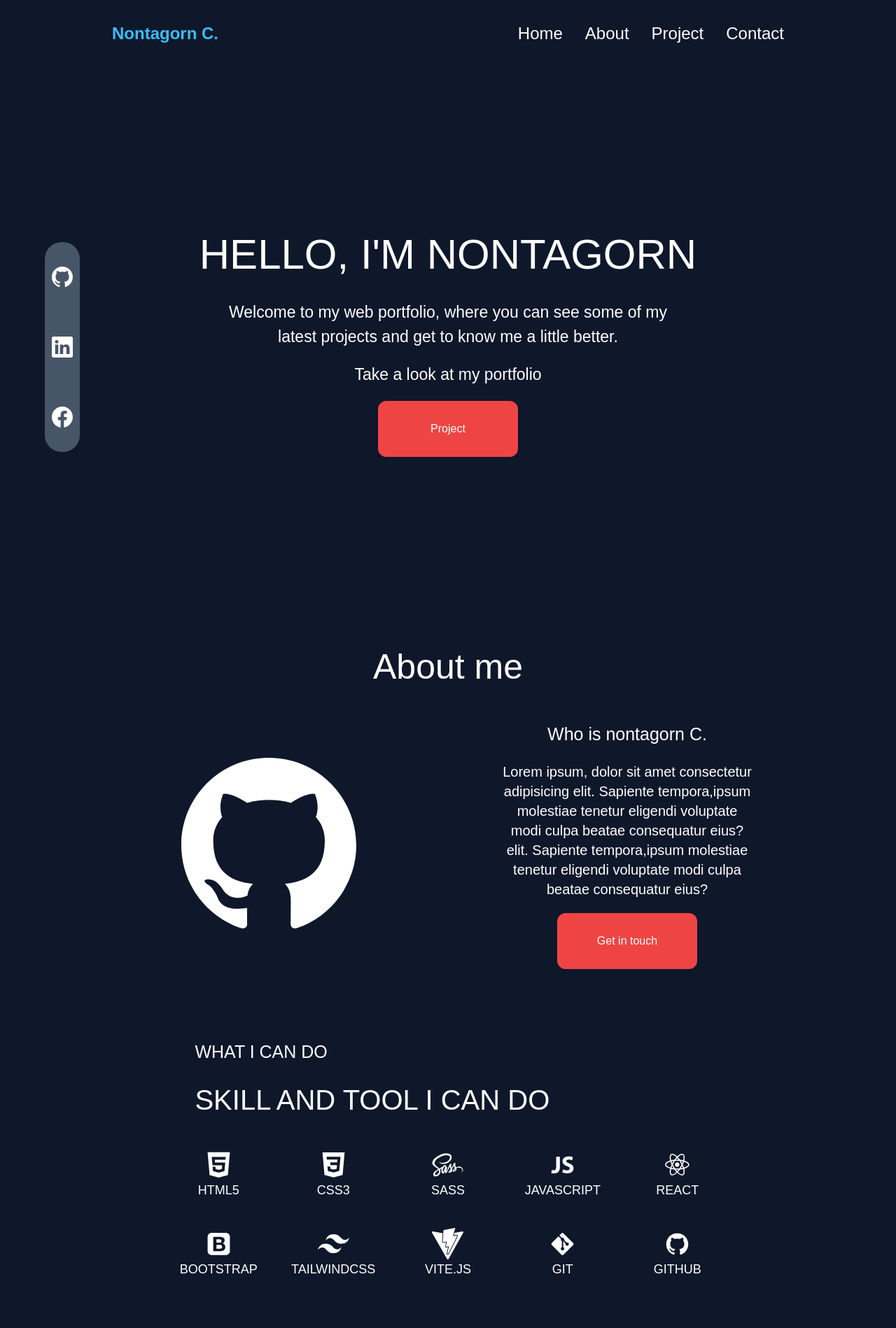
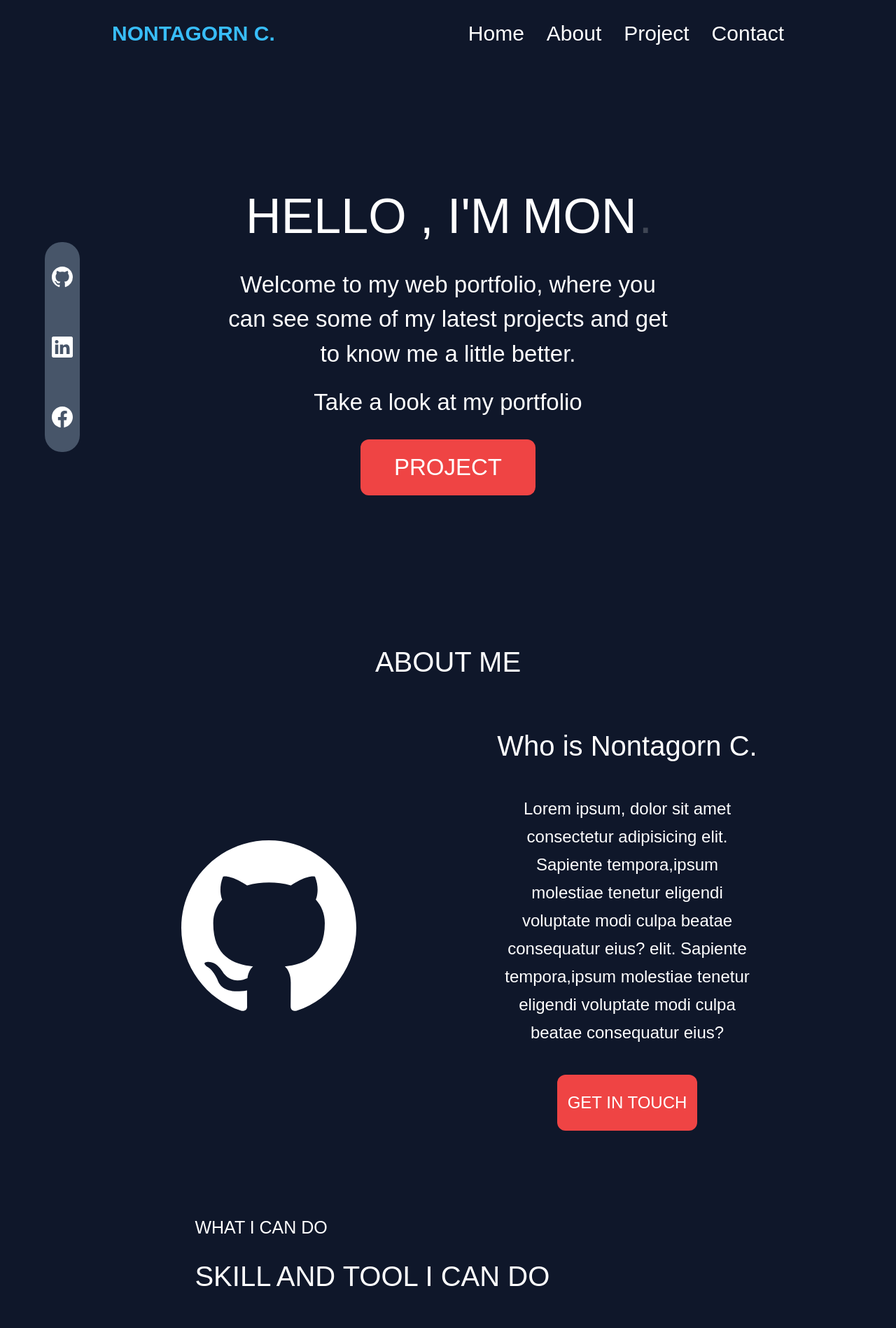
Before and after one commit to NontagornC/Portfolio-website, a React (Vite) app: page / in a window 1280 px wide. Shown: the top 1898 px of the page at 70% size. Built offline with nearby package versions, Linux system fonts and the light colour scheme.

Commit message:
before styling

```diff
--- a/package.json
+++ b/package.json
@@ -12,7 +12,8 @@
     "framer-motion": "^10.6.1",
     "react": "^18.2.0",
     "react-dom": "^18.2.0",
-    "react-icons": "^4.8.0"
+    "react-icons": "^4.8.0",
+    "react-simple-typewriter": "^5.0.1"
   },
   "devDependencies": {
     "@types/react": "^18.0.28",
--- a/src/components/About/About.jsx
+++ b/src/components/About/About.jsx
@@ -6,24 +6,24 @@ import Skill from './Skill/Skill';
 const About = () => {
   return (
     <div className="text-white flex items-center flex-col w-[80%] mx-auto">
-      <h1 className="lg:text-[50px] md:text-[40px] text-[30px] py-5">About me</h1>
+      <h1 className="text-[30px] md:text-[40px] py-5 uppercase">About me</h1>
 
-      <div className="grid md:grid-cols-2 grid-cols-1">
+      <div className="grid md:grid-cols-2 grid-cols-1 py-5">
         <div className="text-[250px] flex justify-center items-center">
           {/* <img src="./logo.jpg" alt="" />
            */}
            <BsGithub/>
         </div>
         <div className="flex flex-col items-center">
-          <h1 className="text-center my-5 text-[25px]">Who is nontagorn C.</h1>
-          <span className="w-[70%] lg:text-xl text-center text-sm">
+          <h1 className="text-center my-5 text-[40px]">Who is Nontagorn C.</h1>
+          <span className="w-[70%] lg:text-[24px] text-center text-[20px] leading-10 py-5">
             Lorem ipsum, dolor sit amet consectetur adipisicing
             elit. Sapiente tempora,ipsum molestiae tenetur eligendi
             voluptate modi culpa beatae consequatur eius?
             elit. Sapiente tempora,ipsum molestiae tenetur eligendi
             voluptate modi culpa beatae consequatur eius?
           </span>
-          <button className="md:w-[200px] md:h-[80px] bg-red-500 m-5 w-[150px] h-[60px] rounded-xl">Get in touch</button>
+          <button className="md:w-[200px] md:h-[80px] bg-red-500 m-5 w-[150px] h-[60px] rounded-xl uppercase text-[20px] lg:text-[24px]">Get in touch</button>
         </div>
       </div>
 
--- a/src/components/About/Skill/Skill.jsx
+++ b/src/components/About/Skill/Skill.jsx
@@ -7,47 +7,47 @@ const Skill = () => {
   return (
     <div className="w-[80%] py-20">
         <h3 className="text-[20px] md:text-[25px] px-12 uppercase">what i can do</h3>
-        <h3 className="text-[30px] md:text-[40px] py-5 px-12 uppercase">Skill and tool i can do</h3>
+        <h1 className="text-[30px] md:text-[40px] py-5 px-12 uppercase">Skill and tool i can do</h1>
         <div className="grid lg:grid-cols-5 md:grid-rows-2 md:grid-cols-4 grid-cols-3" >
             <div className="flex flex-col justify-center items-center text-[45px] p-5">
                 <DiHtml5/>
-                <span className="text-lg">HTML5</span>
+                <span className="text-2xl pt-3">HTML5</span>
             </div>
-            <div className="flex flex-col justify-center items-center text-[45px] p-5">
+            <div className="flex flex-col justify-center items-center text-[60px] p-5">
                 <DiCss3/>
-                <span className="text-lg">CSS3</span>
+                <span className="text-2xl pt-3">CSS3</span>
             </div>
-            <div className="flex flex-col justify-center items-center text-[45px] p-5">
+            <div className="flex flex-col justify-center items-center text-[60px] p-5">
                 <DiSass/>
-                <span className="text-lg">SASS</span>
+                <span className="text-2xl pt-3">SASS</span>
             </div>
-            <div className="flex flex-col justify-center items-center text-[45px] p-5">
+            <div className="flex flex-col justify-center items-center text-[60px] p-5">
                 <DiJavascript1/>
-                <span className="text-lg">JAVASCRIPT</span>
+                <span className="text-2xl pt-3">JAVASCRIPT</span>
             </div>
-            <div className="flex flex-col justify-center items-center text-[45px] p-5">
+            <div className="flex flex-col justify-center items-center text-[60px] p-5">
                 <DiReact/>
-                <span className="text-lg">REACT</span>
+                <span className="text-2xl pt-3">REACT</span>
             </div>
-            <div className="flex flex-col justify-center items-center text-[45px] p-5">
+            <div className="flex flex-col justify-center items-center text-[60px] p-5">
                 <DiBootstrap/>
-                <span className="text-lg">BOOTSTRAP</span>
+                <span className="text-2xl pt-3">BOOTSTRAP</span>
             </div>
-            <div className="flex flex-col justify-center items-center text-[45px] p-5">
+            <div className="flex flex-col justify-center items-center text-[60px] p-5">
                 <SiTailwindcss/>
-                <span className="text-lg">TAILWINDCSS</span>
+                <span className="text-2xl pt-3">TAILWINDCSS</span>
             </div>
-            <div className="flex flex-col justify-center items-center text-[45px] p-5">
+            <div className="flex flex-col justify-center items-center text-[60px] p-5">
                 <SiVite/>
-                <span className="text-lg">VITE.JS</span>
+                <span className="text-2xl pt-3">VITE.JS</span>
             </div>
-            <div className="flex flex-col justify-center items-center text-[45px] p-5">
+            <div className="flex flex-col justify-center items-center text-[60px] p-5">
                 <DiGit/>
-                <span className="text-lg">GIT</span>
+                <span className="text-2xl pt-3">GIT</span>
             </div>
-            <div className="flex flex-col justify-center items-center text-[45px] p-5">
+            <div className="flex flex-col justify-center items-center text-[60px] p-5">
                 <DiGithubBadge/>
-                <span className="text-lg">GITHUB</span>
+                <span className="text-2xl pt-3">GITHUB</span>
             </div>
         </div>
     </div>
--- a/src/components/Hero.jsx
+++ b/src/components/Hero.jsx
@@ -1,13 +1,26 @@
 import React from 'react'
+import { Typewriter } from 'react-simple-typewriter'
 import { BsGithub,BsLinkedin,BsFacebook } from "react-icons/bs";
 
 const Hero = () => {
   return (
     <div className="relative text-white flex justify-center items-center min-h-screen flex-col">
-      <h1 className="lg:text-[60px] text-[30px] md:text-[40px]">HELLO, I'M NONTAGORN</h1>
-      <span className="text-[16px] w-[60%] md:text-[23px] md:w-[50%] text-center py-5">Welcome to my web portfolio, where you can see some of my latest projects and get to know me a little better.</span>
-      <span className="text-[16px] w-[60%] md:text-[23px] md:w-[50%] text-center">Take a look at my portfolio</span>
-      <button className="md:w-[200px] md:h-[80px] bg-red-500 m-5 w-[150px] h-[60px] rounded-xl">Project</button>
+      <h1 className="lg:text-[70px] text-[40px] md:text-[50px]">HELLO , I'M
+        <span className="pl-4">
+        <Typewriter
+          words={['NONTAGORN C.', 'MON' , 'NONTAGORN','NTG']}
+          loop={10}
+          cursor
+          cursorStyle='.'
+          typeSpeed={150}
+          deleteSpeed={150}
+          delaySpeed={1500}
+          />
+        </span>
+      </h1>
+      <span className="text-[26px] w-[60%] md:text-[33px] md:w-[50%] text-center py-5">Welcome to my web portfolio, where you can see some of my latest projects and get to know me a little better.</span>
+      <span className="text-[26px] w-[60%] md:text-[33px] md:w-[50%] text-center">Take a look at my portfolio</span>
+      <button className="md:w-[250px] md:h-[80px] bg-red-500 m-5 w-[200px] h-[60px] rounded-xl text-[26px] md:text-[33px] my-7 uppercase">Project</button>
 
       <div className="absolute left-[5%] md:flex flex-col justify-around items-center bg-slate-600 w-[30px] h-[200px] md:h-[300px] rounded-3xl md:w-[50px] hidden ">
           <a className="text-[20px] my-3 hover:text-[#38BDF8] md:text-3xl" href=""><BsGithub/></a>
--- a/src/components/Navbar.jsx
+++ b/src/components/Navbar.jsx
@@ -11,13 +11,13 @@ const Navbar = () => {
 
   return (
     <div className='text-white flex justify-between items-center h-24 max-w-[90%] md:max-w-[80%] mx-auto px-4 '>
-        <h1 className="w-full text-1xl  md:text-2xl text-[#38BDF8] font-bold p-4">Nontagorn C.</h1>
+        <h1 className="w-full text-2xl  md:text-3xl text-[#38BDF8] font-bold p-4 uppercase">Nontagorn C.</h1>
 
-        <ul className="hidden md:flex text-1xl md:text-2xl">
-            <li className="p-4">Home</li>
-            <li className="p-4">About</li>
-            <li className="p-4">Project</li>
-            <li className="p-4">Contact</li>
+        <ul className="hidden md:flex text-2xl md:text-3xl">
+            <li className="p-4 cursor-pointer">Home</li>
+            <li className="p-4 cursor-pointer">About</li>
+            <li className="p-4 cursor-pointer">Project</li>
+            <li className="p-4 cursor-pointer">Contact</li>
         </ul>
 
         <div onClick={()=>handleNav()} className="block md:hidden">
@@ -26,11 +26,11 @@ const Navbar = () => {
 
         <div className={nav ? "fixed left-0 top-0 w-[40%] border-r-gray-900 h-full bg-[#0F172A] ease-in-out duration-700 px-4" : "fixed left-[-100%]"}>
           <h1 className="w-full text-1xl  md:text-2xl text-[#38BDF8] font-bold p-4">REACT.</h1>
-          <ul className="uppercase p-4 text-1xl">
-            <li className="p-4 border-b border-gray-600">Home</li>
-            <li className="p-4 border-b border-gray-600">About</li>
-            <li className="p-4 border-b border-gray-600">Project</li>
-            <li className="p-4 border-b border-gray-600">Contact</li>
+          <ul className="uppercase p-4 text-2xl">
+            <li className="p-4 border-b border-gray-600 cursor-pointer">Home</li>
+            <li className="p-4 border-b border-gray-600 cursor-pointer">About</li>
+            <li className="p-4 border-b border-gray-600 cursor-pointer">Project</li>
+            <li className="p-4 border-b border-gray-600 cursor-pointer">Contact</li>
           </ul>
         </div>
     </div>
--- a/src/components/Project/Project.jsx
+++ b/src/components/Project/Project.jsx
@@ -4,9 +4,9 @@ import SingleProject from './SingleProject/SingleProject';
 const Project = () => {
   return (
     <div className="text-white flex flex-col items-end justify-center w-[80%] mx-auto" style={{ justifyContent: "center" }}>
-      <h1 className="text-[15px] md:text-[30px] py-3 px-12 uppercase">Here you can find some of my personal project</h1>
+      <h1 className="text-[30px] md:text-[40px] py-3 px-12 uppercase">Here you can find some of my personal project</h1>
       <SingleProject/>
-      <button button className="md:w-[200px] md:h-[80px] bg-red-500 m-5 w-[150px] h-[60px] rounded-xl self-center">See more</button>
+      <button className="bg-red-500 md:w-[200px] md:h-[80px] m-5 w-[150px] h-[60px] rounded-xl uppercase text-[20px] lg:text-[24px] self-center">See more</button>
     </div>
   )
 }
```
Also changed, not shown: src/components/Footer.jsx (+10 -10 lines), src/components/Project/SingleProject/SingleProject.jsx (+4 -4 lines), src/utils/project.jsx (+4 -4 lines), 1 other file (tests, documents, lock files or other folders).
